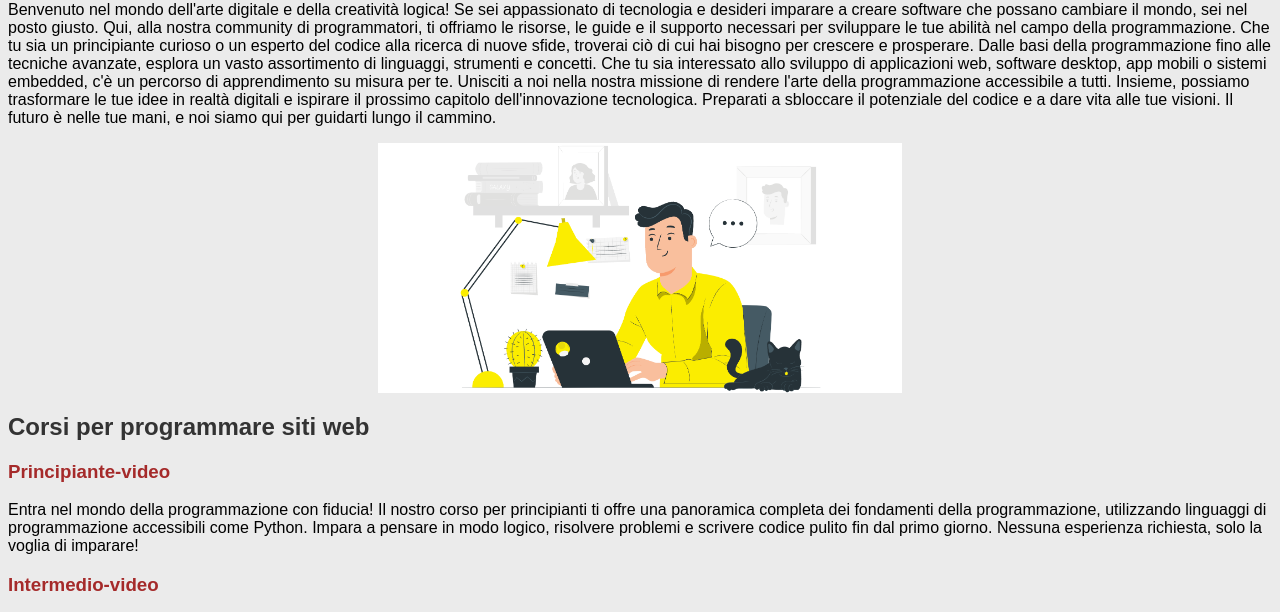
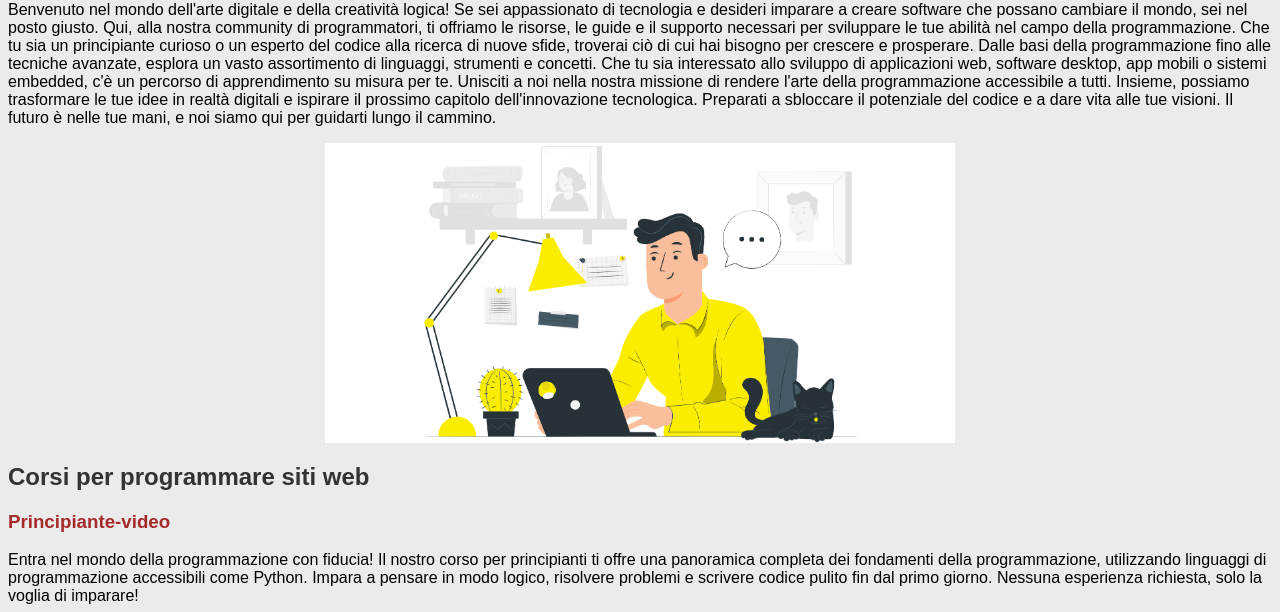
Before and after one commit to Valeqyo/provasito, a plain HTML site: page index.html in a window 1280 px wide. Shown: the part 180-792 px from the top of the page. Drawn offline with Linux system fonts and the light colour scheme.

Commit message:
Update index.html

```diff
--- a/index.html
+++ b/index.html
@@ -25,7 +25,7 @@
                 Unisciti a noi nella nostra missione di rendere l'arte della programmazione accessibile a tutti. Insieme, possiamo trasformare le tue idee in realtà digitali e ispirare il prossimo capitolo dell'innovazione tecnologica.
                 Preparati a sbloccare il potenziale del codice e a dare vita alle tue visioni. Il futuro è nelle tue mani, e noi siamo qui per guidarti lungo il cammino. </p>
 
-            <img class="img" src="Immagini/programmare.png" alt="Immagine" height="250">
+            <img class="img" src="Immagini/programmare.png" alt="Immagine" height="300">
         </div>
 
             <h2>Corsi per programmare siti web</h2>
```
